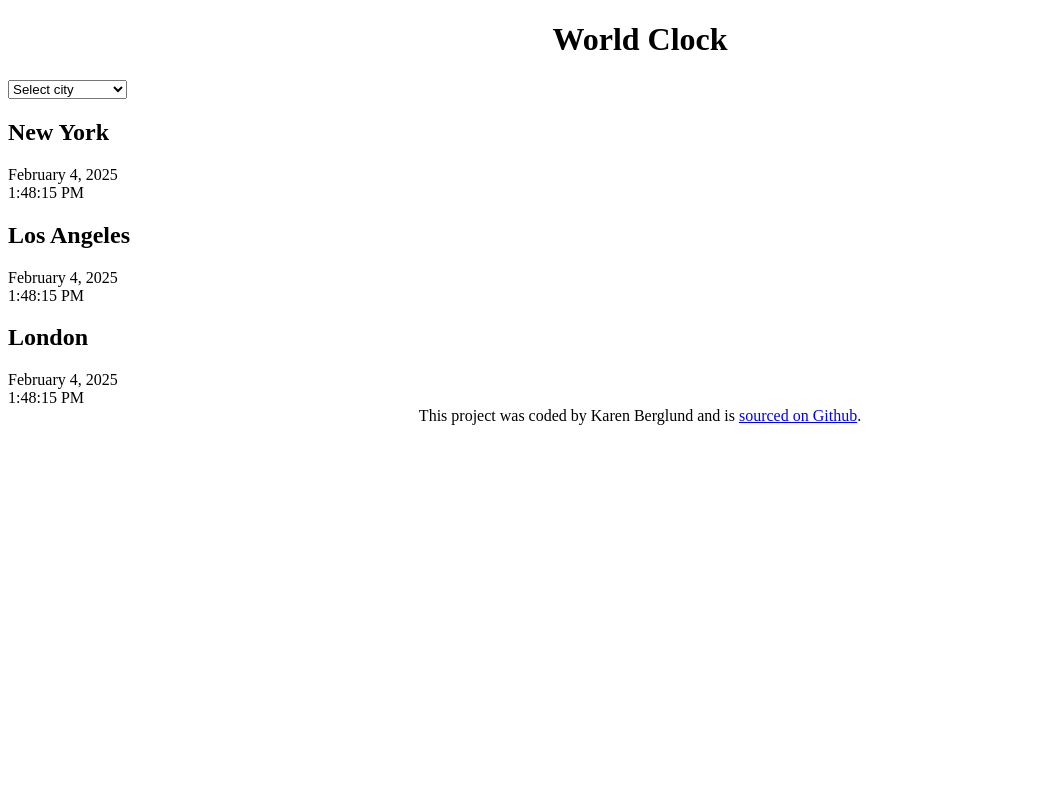
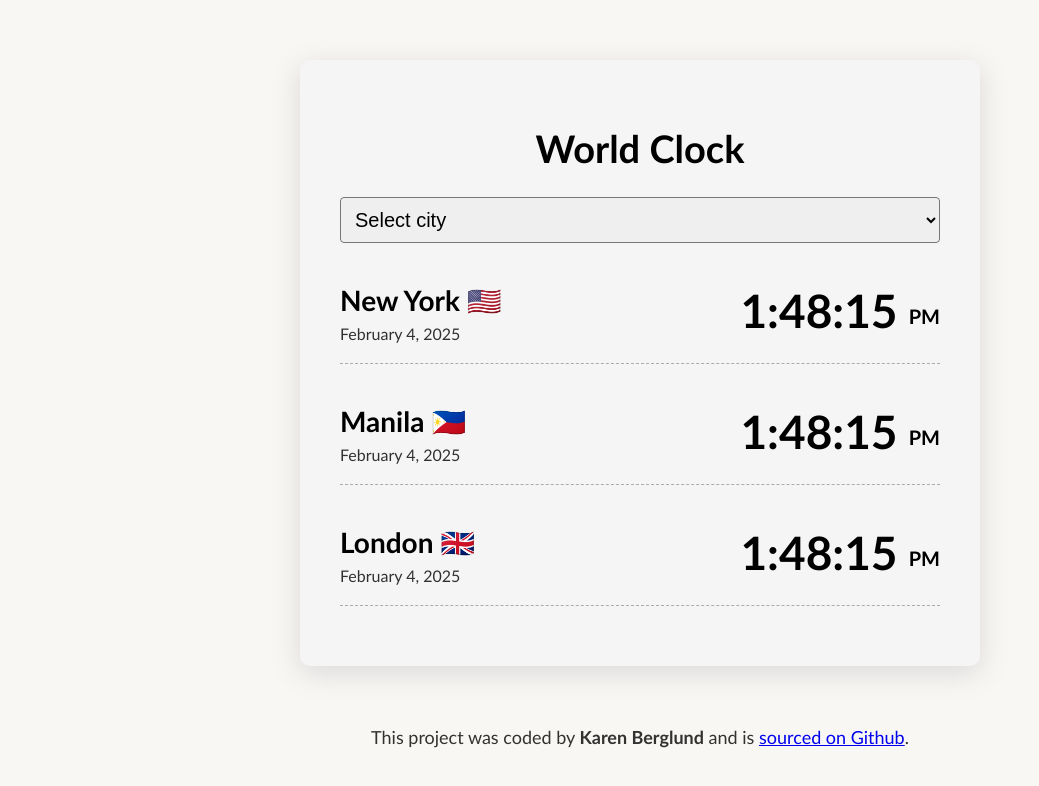
Before and after one commit to Primabratinella/addon2worldclock, a plain HTML site: page index.html in a window 1280 px wide. Shown: the whole page, without its empty margins (0-1039 px from the left). Drawn offline with Linux system fonts and the light colour scheme.

Commit message:
added style on the project

```diff
--- a/css/styles.css
+++ b/css/styles.css
@@ -1,7 +1,60 @@
+body {
+    background-color: #f9f7f4;
+    font-family: 'Trebuchet MS', 'Lucida Sans Unicode', 'Lucida Grande', 'Lucida Sans', Arial, sans-serif;
+}
+.container {
+    max-width: 600px;
+    margin: 60px auto;
+    background: #f5f5f6;
+    padding: 40px;
+    box-shadow: 0px 7px 29px 0px rgba(100, 100, 111, 0.2);
+    border-radius: 10px;
 
+
+}
 h1 {
     text-align: center;
+    font-family:'Trebuchet MS', 'Lucida Sans Unicode', 'Lucida Grande', 'Lucida Sans', Arial, sans-serif;
+    font-size: 38px;
+
 }
+h2{
+    margin: 0 0 6px;
+    font-size: 28px;
+}
+select {
+    display: block;
+    width: 100%;
+    border-radius: 4px;
+    padding: 10px;
+    font-size: 20px;
+}
+
+.date {
+    opacity: 0.8;
+}
+.cities {
+    display: flex;
+    justify-content: space-between;
+    margin: 20px 0;
+    border-bottom: 1px dashed rgba(0, 0, 0, 0.3);
+    padding: 20px 0;
+}
+.city:last-child {
+    border: none;
+}
+.time {
+    font-size: 46px;
+    font-weight: bold;
+}
+.time small {
+    font-size: 20px;
+    vertical-align: middle;
+    line-height: 36px;
+}
+
 footer {
     text-align: center;
+    font-size: 18px;
+    color: rgba(0, 0, 0, 0.8);
 }
--- a/index.html
+++ b/index.html
@@ -7,7 +7,7 @@
     <title>World Clock - Karen Berglund</title>
 </head>
 <body>
-    <div class="container">
+<div class="container">
      <h1>
         World Clock
      </h1>
@@ -16,29 +16,43 @@
         <option value="">Washington, DC</option>
         <option value="">Tokyo</option>
         <option value="">Manila</option>
-        <option value="">London/option>
+        <option value="">London</option>
      </select>
 
     <div class="cities">
-        <h2>New York</h2>
+    <div>
+        <h2>New York 🇺🇸</h2>
         <div class="date">February 4, 2025</div>
-        <div class="time">1:48:15 PM</div>
     </div>
-    <div class="cities">
-        <h2>Los Angeles</h2>
-        <div class="date">February 4, 2025</div>
-        <div class="time">1:48:15 PM</div>
-    </div>
-    <div class="cities">
-        <h2>London</h2>
-        <div class="date">February 4, 2025</div>
-        <div class="time">1:48:15 PM</div>
+        <div class="time">1:48:15
+            <small>PM</small></div>
     </div>
 
+    <div class="cities">
+        <div>
+            <h2>Manila 🇵🇭</h2>
+            <div class="date">February 4, 2025</div>
+        </div>
+            <div class="time">1:48:15
+                <small>PM</small></div>
+    </div>
+
+    <div class="cities">
+        <div>
+            <h2>London 🇬🇧</h2>
+            <div class="date">February 4, 2025</div>
+        </div>
+            <div class="time">1:48:15
+                <small>PM</small></div>
+    </div>
+
+
+
+</div>
     <footer>
-        This project was coded by Karen Berglund and is
+        This project was coded by <strong>Karen Berglund</strong> and is
         <a href="https://github.com/Primabratinella/addon2worldclock" target=" _blank"> sourced on Github</a>.
-    </div>
+
     </footer>
     <script src="javascript/index.js"></script>
 </body>
```
